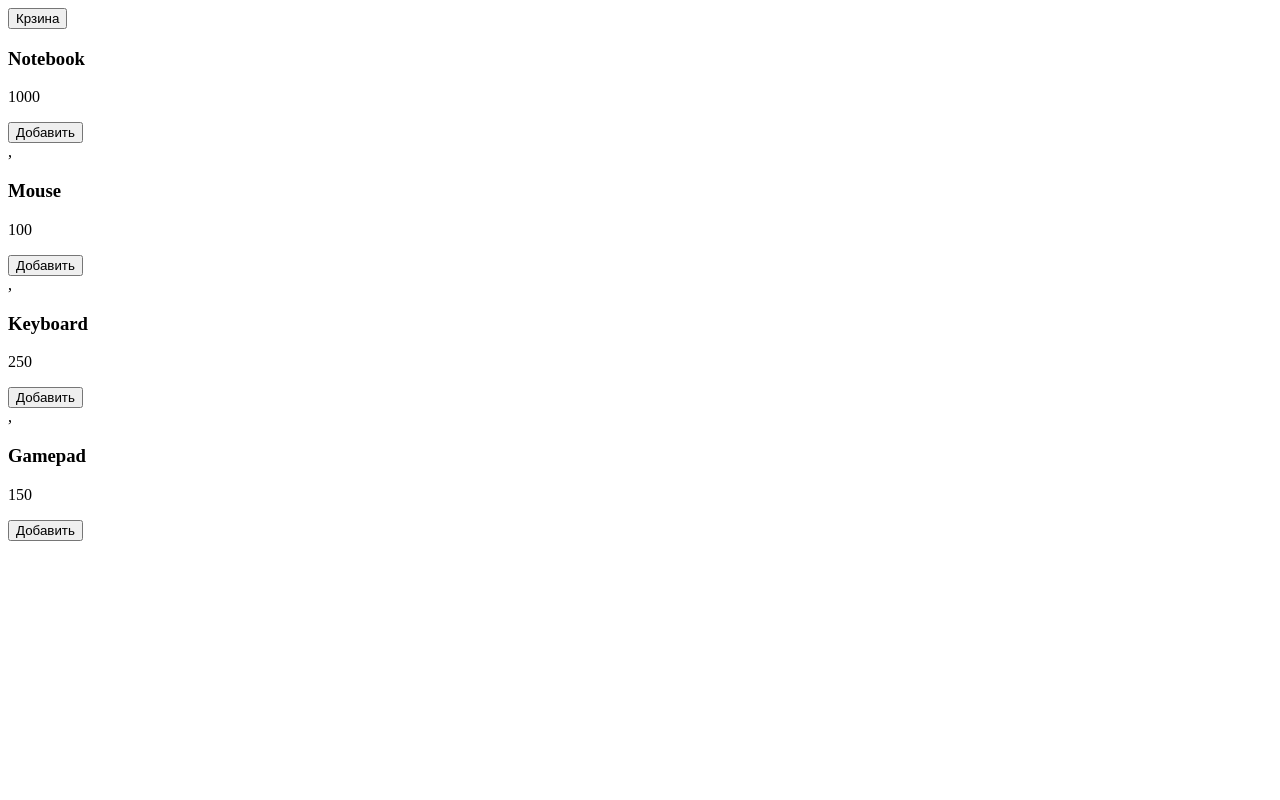
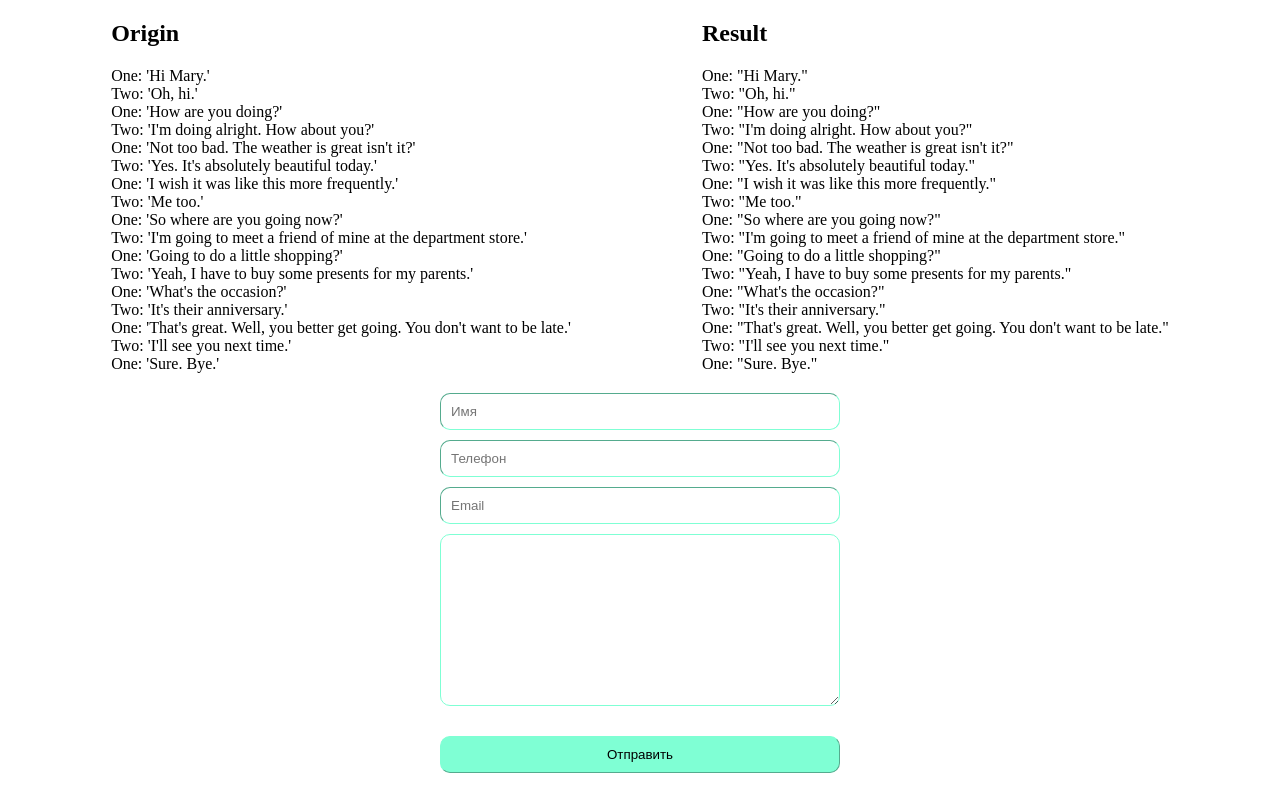
Before and after one commit to vitaliyzems/advansed-JS, a plain HTML site: page index.html in a window 1280 px wide. Drawn offline with Linux system fonts and the light colour scheme.

Commit message:
Выполнил ДЗ

```diff
--- a/index.html
+++ b/index.html
@@ -2,18 +2,50 @@
 <html lang="en">
 
 <head>
-    <meta charset="UTF-8">
-    <title>Интернет-магазин</title>
+	<meta charset="UTF-8">
+	<meta http-equiv="X-UA-Compatible" content="IE=edge">
+	<meta name="viewport" content="width=device-width, initial-scale=1.0">
+	<title>Lesson-4</title>
+	<link rel="stylesheet" href="style.css">
 </head>
 
 <body>
-    <header>
-        <button class="btn-cart" type="button">Крзина</button>
-    </header>
-    <main>
-        <div class="products"></div>
-    </main>
-    <script src="./js/main.js"></script>
+	<div class="text container">
+		<div>
+			<h2>Origin</h2>
+			<p class="origin">
+				One: 'Hi Mary.'<br>
+				Two: 'Oh, hi.'<br>
+				One: 'How are you doing?'<br>
+				Two: 'I'm doing alright. How about you?'<br>
+				One: 'Not too bad. The weather is great isn't it?'<br>
+				Two: 'Yes. It's absolutely beautiful today.'<br>
+				One: 'I wish it was like this more frequently.'<br>
+				Two: 'Me too.'<br>
+				One: 'So where are you going now?'<br>
+				Two: 'I'm going to meet a friend of mine at the department store.'<br>
+				One: 'Going to do a little shopping?'<br>
+				Two: 'Yeah, I have to buy some presents for my parents.'<br>
+				One: 'What's the occasion?'<br>
+				Two: 'It's their anniversary.'<br>
+				One: 'That's great. Well, you better get going. You don't want to be late.'<br>
+				Two: 'I'll see you next time.'<br>
+				One: 'Sure. Bye.'</p>
+		</div>
+		<div>
+			<h2>Result</h2>
+			<p class="result"></p>
+		</div>
+	</div>
+	<form action="#">
+		<input type="text" name="" id="" placeholder="Имя" class="name">
+		<input type="tel" name="" id="" placeholder="Телефон" class="tel">
+		<input type="email" name="" id="" placeholder="Email" class="email">
+		<textarea name="" id="" cols="30" rows="10" class="someText"></textarea>
+		<div class="error hidden">Ошибка, вы ввели неверные данные</div>
+		<input type="submit" value="Отправить" class="submit">
+	</form>
+	<script src="main.js"></script>
 </body>
 
 </html>
--- /dev/null
+++ b/main.js
@@ -0,0 +1,54 @@
+'use strict';
+
+const text = document.querySelector('.origin').textContent;
+const resultBlock = document.querySelector('.result');
+
+// Заменяем ' на ", но только в начале и в конце предложения.
+const result = text.replace(/\B'/gm, '"');
+
+// Добавляем перенос строки.
+resultBlock.innerHTML = result.replace(/"\B/gm, '"<br>');
+
+// -----------------------------------------------------------------------------
+
+const formEl = document.querySelector('form');
+const errorEl = formEl.querySelector('.error');
+const regExp = {
+	name: /[a-z]+/i,
+	tel: /\+7\(\d{3}\)\d{3}-\d{4}/,
+	email: /[a-z]+[\.|-]?[a-z]+@[a-z]+\.[a-z]{2,6}/,
+	someText: /[a-z|\d]+/ig,
+};
+
+formEl.addEventListener('submit', e => {
+	for (const el of e.target) {
+		if (el.classList.contains('submit')) {
+			continue;
+		}
+		const classWord = el.classList[0];
+		if (!formValidation(el, regExp[classWord])) {
+			el.classList.add('invalid');
+			errorEl.classList.remove('hidden');
+			e.preventDefault();
+		} else {
+			el.classList.remove('invalid');
+			errorEl.classList.add('hidden');
+		}
+	}
+	if (!e.defaultPrevented) {
+		formEl.submit();
+	}
+});
+
+/**
+ * Функция проверяет валидность поля формы.
+ * @param {object} el - поле ввода формы
+ * @param {object} regExp - регулярное выражение
+ * @returns {boolean}
+ */
+function formValidation(el, regExp) {
+	if (!el.value) {
+		return;
+	}
+	return el.value.replace(/\s/g, '') === el.value.match(regExp)?.join('');
+}
--- /dev/null
+++ b/style.css
@@ -0,0 +1,59 @@
+* {
+	margin: 0;
+	padding: 0;
+	box-sizing: border-box;
+}
+
+.container {
+	min-width: 960px;
+	margin: 0 auto;
+}
+
+.text {
+	display: flex;
+	justify-content: space-evenly;
+}
+
+.text div {
+	padding: 20px;
+}
+
+.text p {
+	padding-top: 20px;
+}
+
+form {
+	display: flex;
+	flex-direction: column;
+	align-items: center;
+}
+
+.error {
+	padding: 0;
+	padding-left: 10px;
+	font-size: 12px;
+	line-height: 12px;
+	color: red;
+	height: 10px;
+}
+
+form * {
+	width: 400px;
+	padding: 10px;
+	margin-bottom: 10px;
+	border-radius: 10px;
+	border-width: 1px;
+	border-color: aquamarine;
+}
+
+.submit {
+	background-color: aquamarine;
+}
+
+.invalid {
+	border: 2px solid red;
+}
+
+.hidden {
+	visibility: hidden;
+}
```
